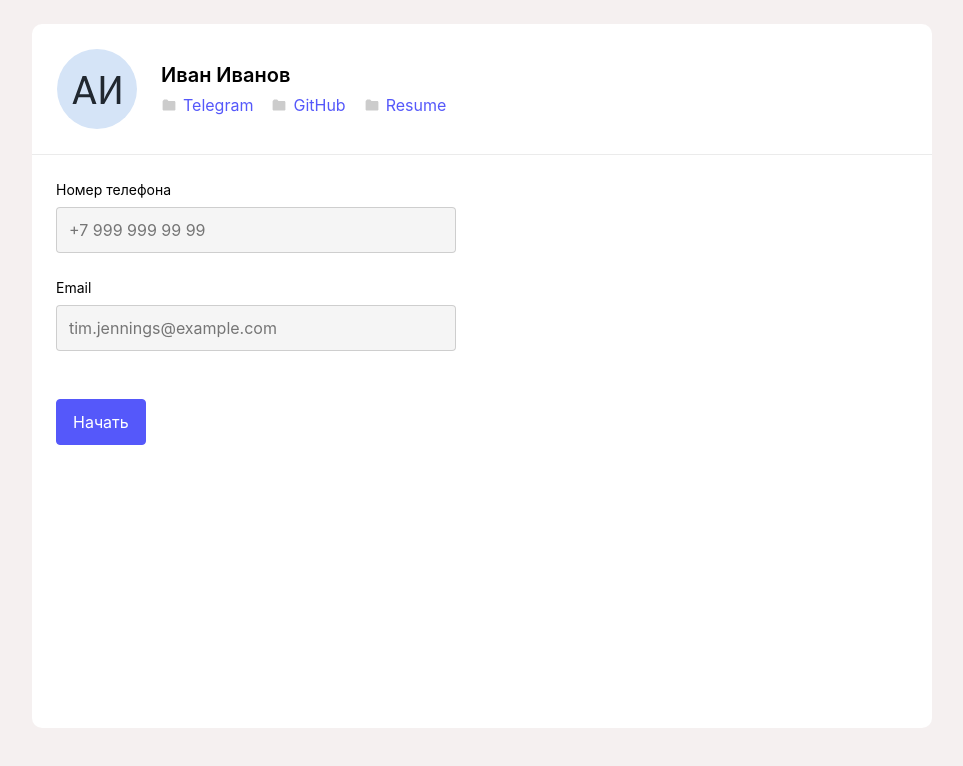
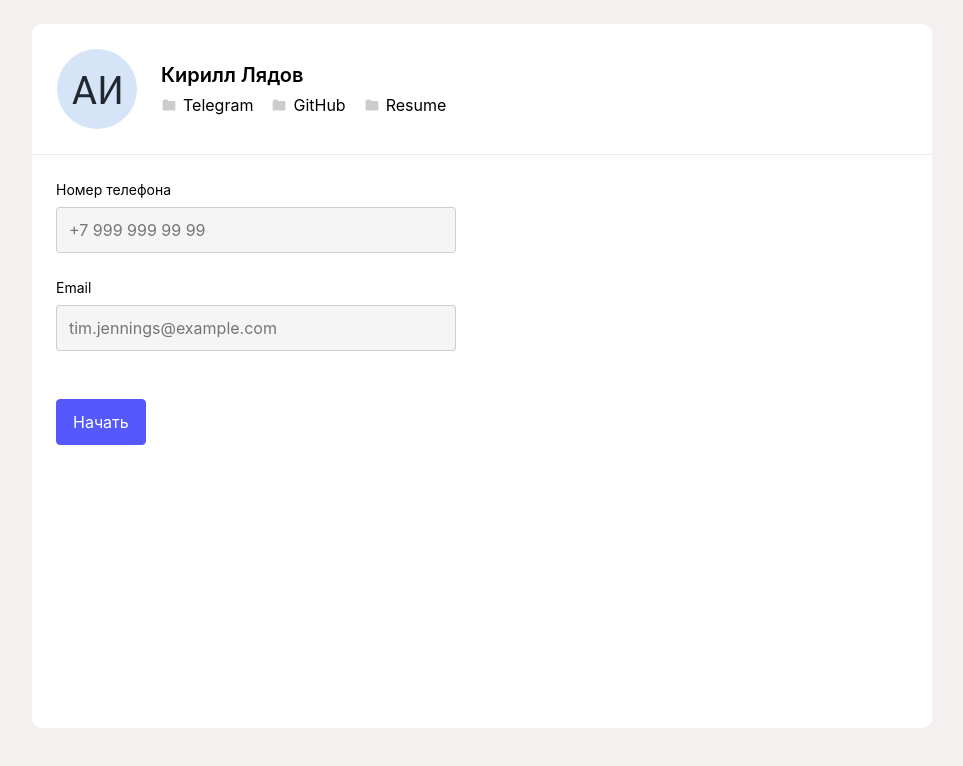
Before and after one commit to Cisaray/test-proj, a React (Create React App) app: page / in a window 1280 px wide. Shown: the top 766 px of the page, without its empty margins (158-1121 px from the left). Built offline with nearby package versions, Linux system fonts and the light colour scheme.

Commit message:
added information about myself

```diff
--- a/src/pages/mainPage/MainPage.jsx
+++ b/src/pages/mainPage/MainPage.jsx
@@ -38,19 +38,21 @@ export const MainPage = () => {
       <header className={style.header}>
         <img src="/assets/Avatar.svg" alt="avatar"/>
         <div>
-          <h3 className={style.name}>Иван Иванов</h3>
+          <h3 className={style.name}>Кирилл Лядов</h3>
           <div className={style.links}>
             <div className={style.link_item}>
               <img src="/assets/Folder.svg" alt="Folder"/>
-              <span className={style.link_style}>Telegram</span>
+              <a href='https://t.me/Kirill2367' className={style.link_style}>Telegram</a>
             </div>
             <div className={style.link_item}>
               <img src="/assets/Folder.svg" alt="Folder"/>
-              <span className={style.link_style}>GitHub</span>
+              <a href='https://github.com/Cisaray' className={style.link_style}>GitHub</a>
             </div>
             <div className={style.link_item}>
               <img src="/assets/Folder.svg" alt="Folder"/>
-              <span className={style.link_style}>Resume</span>
+              <a
+                href='https://hh.ru/applicant/resumes/view?resume=50bcb1d4ff0bdd0f630039ed1f49306e4c6471'
+                className={style.link_style}>Resume</a>
             </div>
           </div>
         </div>
```
